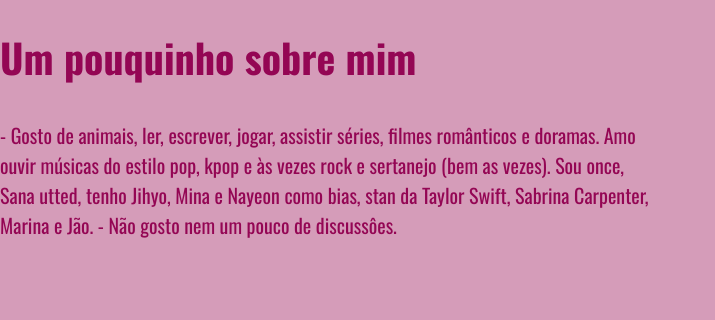
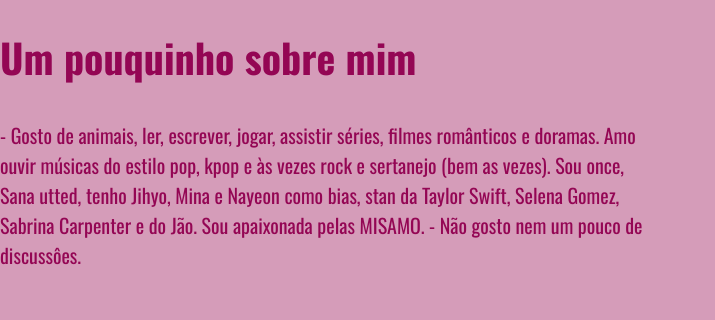
Before and after one commit to saralimaaa/sanacarrdd, a plain HTML site: page index.html in a window 1280 px wide. Shown: the part 175-495 px from the top of the page, 0-715 px from the left. Drawn offline with nearby package versions, Linux system fonts and the light colour scheme.

Commit message:
index.html

```diff
--- a/index.html
+++ b/index.html
@@ -15,7 +15,8 @@
         <h1>Um pouquinho sobre mim</h1>
         <p>- Gosto de animais, ler, escrever, jogar, assistir séries, filmes românticos e doramas.
             Amo ouvir músicas do estilo pop, kpop e às vezes rock e sertanejo (bem as vezes).
-            Sou once, Sana utted, tenho Jihyo, Mina e Nayeon como bias, stan da Taylor Swift, Sabrina Carpenter, Marina e Jão.
+            Sou once, Sana utted, tenho Jihyo, Mina e Nayeon como bias, stan da Taylor Swift, Selena Gomez, Sabrina Carpenter e do Jão.
+            Sou apaixonada pelas MISAMO.
 
             - Não gosto nem um pouco de discussôes.
         </p>
```
